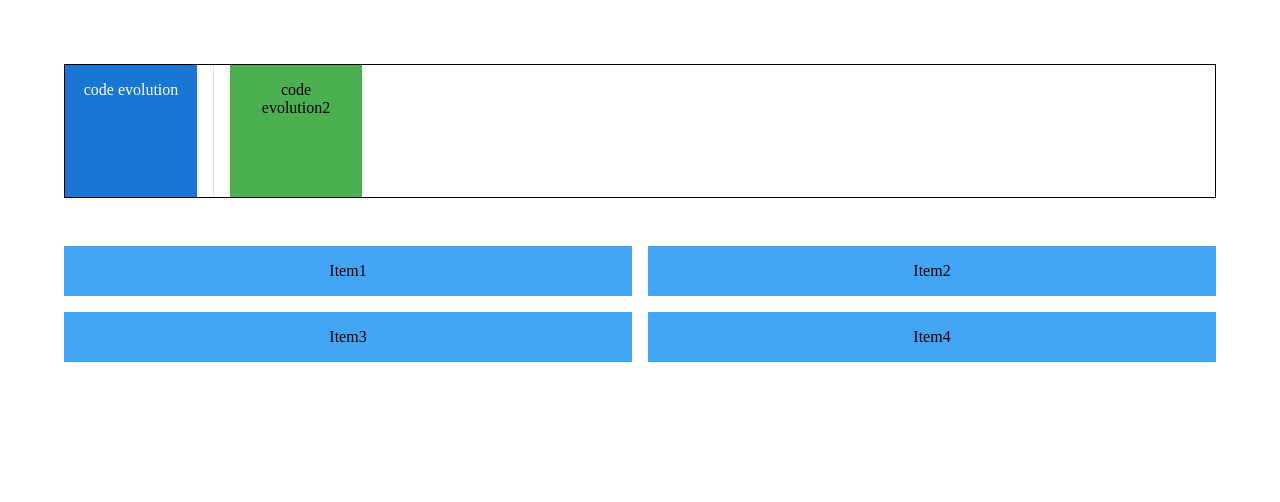
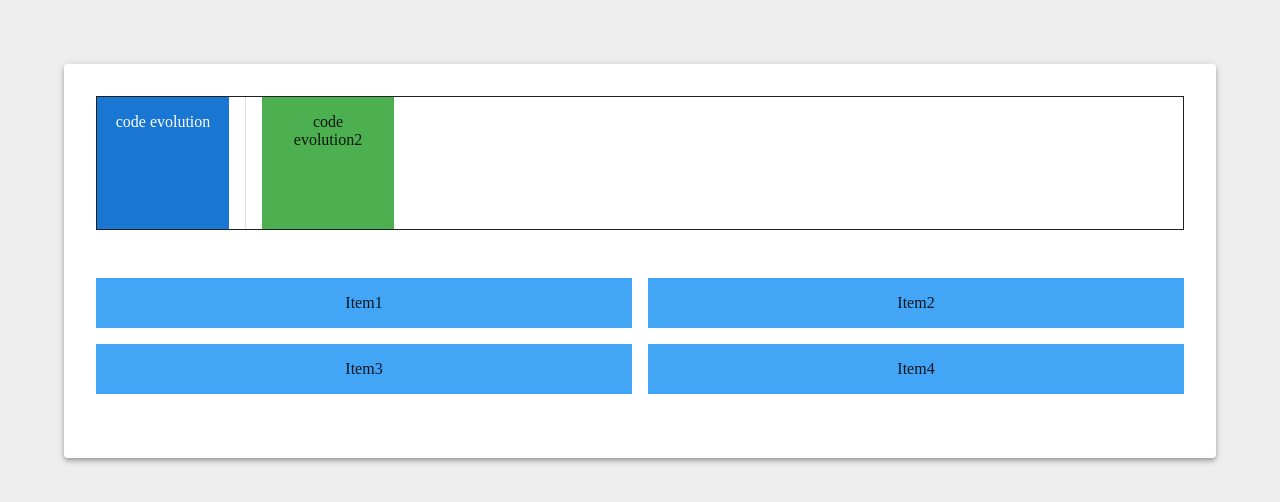
Before and after one commit to sudheer313/food-villa, a React (Create React App) app: page / in a window 1280 px wide. Shown: the top 502 px of the page. Built offline with nearby package versions, Linux system fonts and the light colour scheme.

Commit message:
update Layout using Paper Component

```diff
--- a/src/App.css
+++ b/src/App.css
@@ -2,3 +2,6 @@
   text-align: center;
   padding: 4rem;
 }
+body {
+  background-color: #eeeeee;
+}
--- a/src/components/MuiLayout.js
+++ b/src/components/MuiLayout.js
@@ -1,9 +1,9 @@
-import { Box, Stack, Divider, Grid } from "@mui/material";
+import { Box, Stack, Divider, Grid, Paper } from "@mui/material";
 import React from "react";
 
 const MuiLayout = () => {
   return (
-    <>
+    <Paper sx={{ padding: "32px" }} elevation={4}>
       <Stack
         sx={{ border: "1px solid" }}
         direction="row"
@@ -57,7 +57,7 @@
           </Box>
         </Grid>
       </Grid>
-    </>
+    </Paper>
   );
 };
 
```
